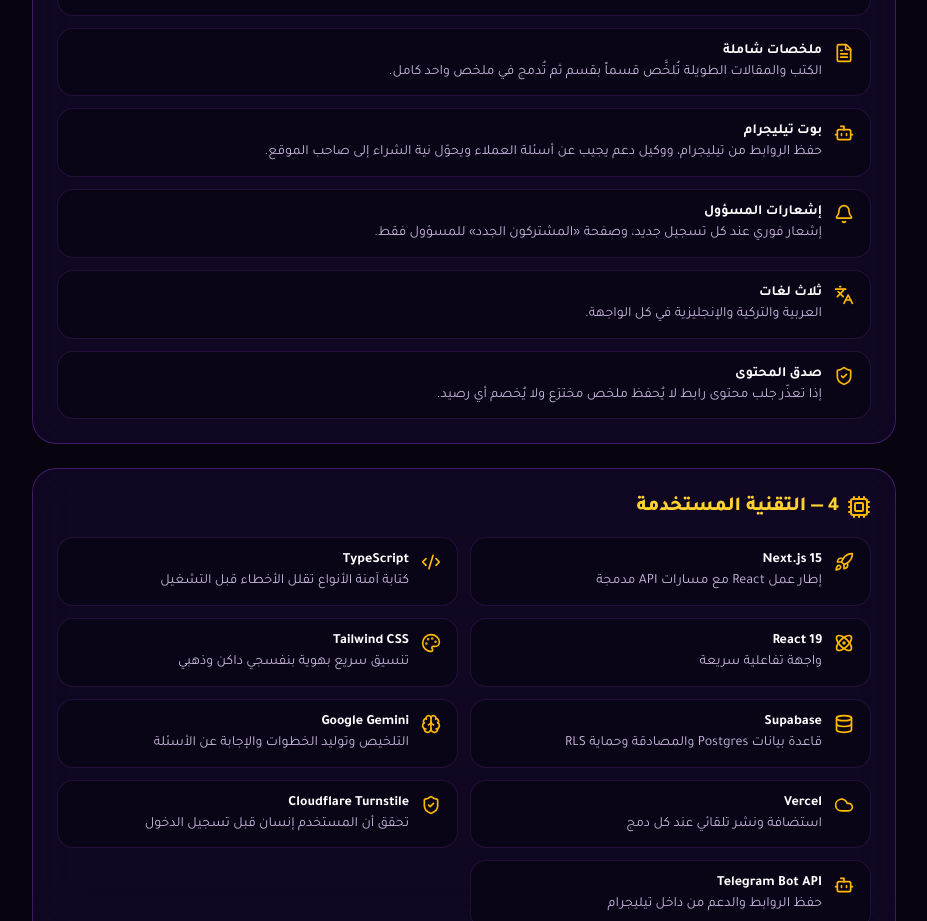
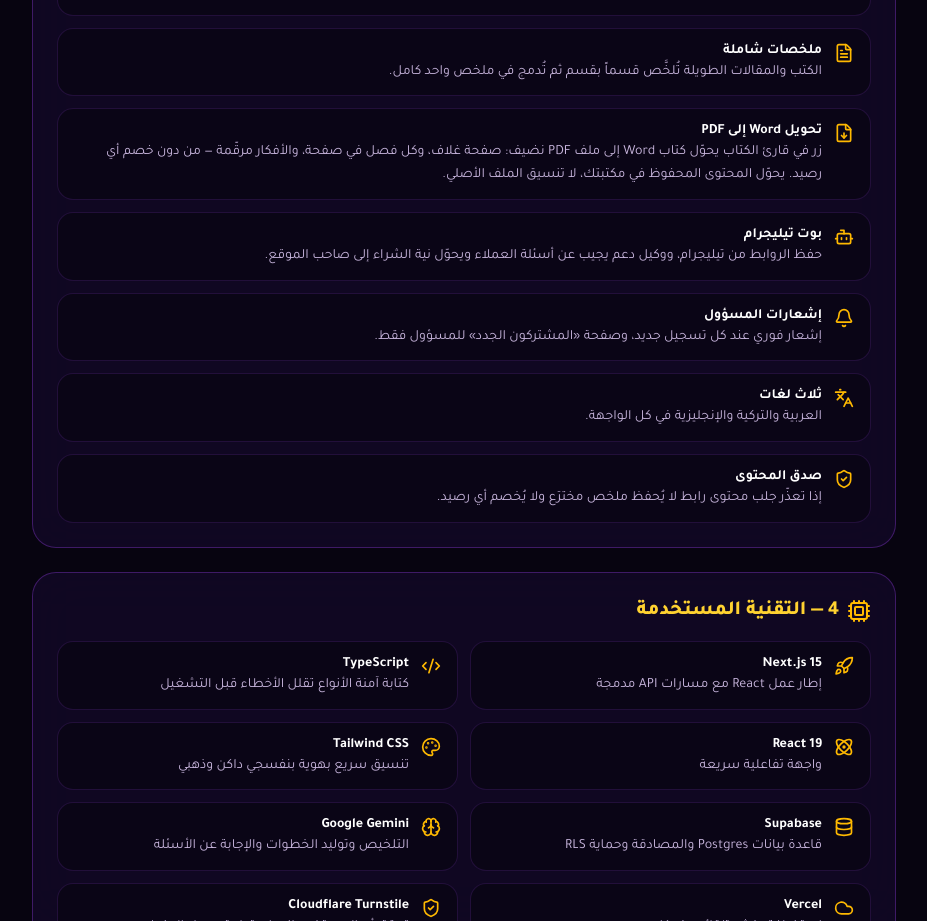
Before and after one commit to saifmasx-mas/LinkMind, a Next.js app: page /presentation in a window 1280 px wide. Shown: the part 1240-2161 px from the top of the page, without its empty margins (176-1103 px from the left). Built offline with nearby package versions, Linux system fonts and the light colour scheme.

Commit message:
Add Word to PDF feature item to presentation page

```diff
--- a/app/presentation/page.tsx
+++ b/app/presentation/page.tsx
@@ -13,6 +13,7 @@ import {
   Cpu,
   Database,
   FileText,
+  FileDown,
   Gauge,
   Globe,
   GraduationCap,
@@ -140,6 +141,7 @@ export default function PresentationPage() {
           <ul className="space-y-3 list-none">
             <Item icon={Globe} title="مصادر متعددة" text="YouTube و TikTok و X والمقالات والمدونات وملفات PDF و Word. أما روابط Facebook و Instagram فتُقبل لكن محتواها محمي غالباً، فلا يتوفر لها ملخص كامل في أغلب الحالات." />
             <Item icon={FileText} title="ملخصات شاملة" text="الكتب والمقالات الطويلة تُلخَّص قسماً بقسم ثم تُدمج في ملخص واحد كامل." />
+            <Item icon={FileDown} title="تحويل Word إلى PDF" text="زر في قارئ الكتاب يحوّل كتاب Word إلى ملف PDF نضيف: صفحة غلاف، وكل فصل في صفحة، والأفكار مرقّمة — من دون خصم أي رصيد. يحوّل المحتوى المحفوظ في مكتبتك، لا تنسيق الملف الأصلي." />
             <Item icon={Bot} title="بوت تيليجرام" text="حفظ الروابط من تيليجرام، ووكيل دعم يجيب عن أسئلة العملاء ويحوّل نية الشراء إلى صاحب الموقع." />
             <Item icon={Bell} title="إشعارات المسؤول" text="إشعار فوري عند كل تسجيل جديد، وصفحة «المشتركون الجدد» للمسؤول فقط." />
             <Item icon={Languages} title="ثلاث لغات" text="العربية والتركية والإنجليزية في كل الواجهة." />
```
